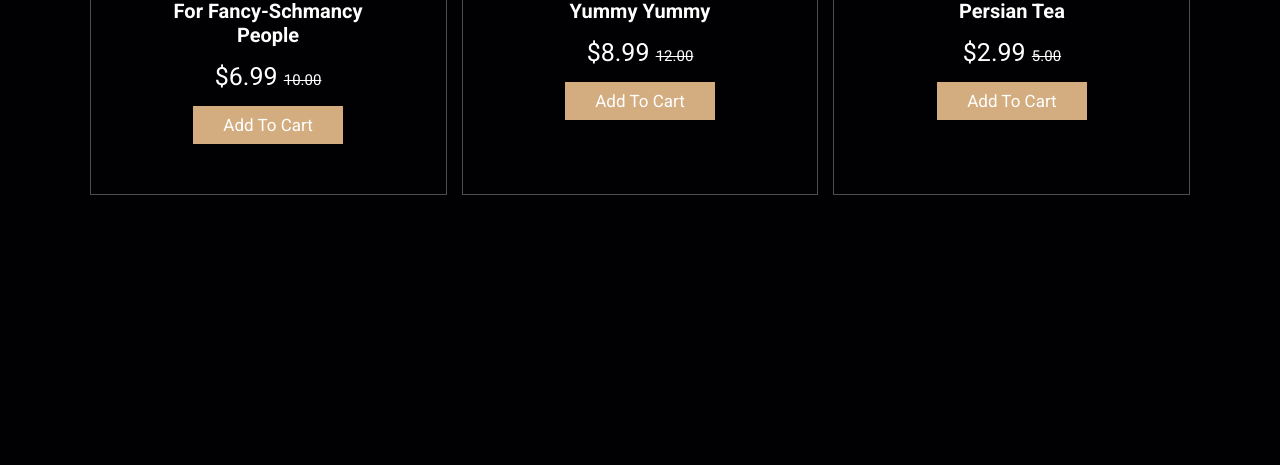
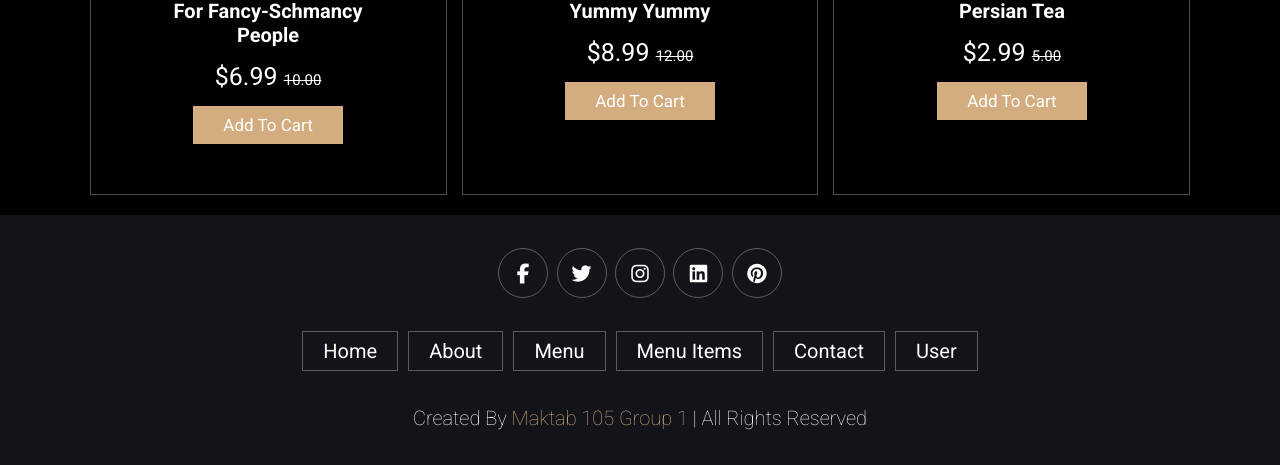
Before and after one commit to FATEMEHAG79/Maktab105_DjangoCafe_Group1, a Django app: template templates/index.html in a window 1280 px wide. Shown: the part 1416-1881 px from the top of the page. Before the commit the page ends 1611 px from the top, so only its background shows below. Run offline with Django 5.2, Linux system fonts and the light colour scheme; the template is opened without the code that fills it, so the values that code supplies are empty; parts of the project's set-up code (start-up, migrations or seed data) failed here and were passed over.

Commit message:
Implemented HTML structure for the footer section including social media links and navigation links. Styled the footer section background, social links, navigation links, and credit text using CSS.

```diff
--- a/templates/index.html
+++ b/templates/index.html
@@ -24,9 +24,9 @@
             <a href="#home">home</a>
             <a href="#about">about</a>
             <a href="#menu">menu</a>
-            <a href="#menuitems">menuitems</a>
+            <a href="#menuitems">menu-items</a>
             <a href="#contact">contact</a>
-            <a href="#home">home</a>
+            <a href="#user">user</a>
         </nav>
 
         <div class="icons">
@@ -104,6 +104,38 @@
         </div>
     </section>
     <!-- menu section ends -->
+
+    <!-- Menu Items section starts -->
+    <!-- Menu Items section ends -->
+
+    <!-- conatct section starts -->
+    <!-- contact section ends -->
+
+    <!-- User section starts -->
+    <!-- User section ends -->
+
+    <!-- footer section starts -->
+    <section class="footer">
+        <div class="share">
+            <a href="#" class="fab fa-facebook-f"></a>
+            <a href="#" class="fab fa-twitter"></a>
+            <a href="#" class="fab fa-instagram"></a>
+            <a href="#" class="fab fa-linkedin"></a>
+            <a href="#" class="fab fa-pinterest"></a>
+        </div>
+
+        <div class="links">
+            <a href="#">home</a>
+            <a href="#">about</a>
+            <a href="#">menu</a>
+            <a href="#">menu items</a>
+            <a href="#">contact</a>
+            <a href="#">user</a>
+        </div>
+
+        <div class="credit">Created by <span>Maktab 105 Group 1</span> | all rights reserved</div>
+    </section>
+    <!-- footer section ends -->
     <!-- custom js file link -->
     <script src="app.js"></script>
 </body>
--- a/templates/style.css
+++ b/templates/style.css
@@ -226,6 +226,62 @@ background: #fff;
     color:var(--black);
 }
 
+.footer{
+    background: #13131a;
+    text-align: center;
+}
+
+.footer .share{
+    padding: 1rem 0;
+}
+
+.footer .share a{
+    height: 5rem;
+    width: 5rem;
+    line-height: 5rem;
+    font-size: 2rem;
+    color: #fff;
+    border:var(--border);
+    margin: .3rem;
+    border-radius: 50%;
+}
+
+.footer .share a:hover{
+    background-color: var(--main-color);
+
+}
+
+.footer .links{
+    display: flex;
+    justify-content: center;
+    flex-wrap: wrap;
+    padding: 2rem 0;
+    gap: 1rem;
+}
+
+.footer .links a{
+    padding: .7rem 2rem;
+    color: #fff;
+    border: var(--border);
+    font-size: 2rem;
+}
+
+.footer .links a:hover{
+    background-color: var(--main-color);
+}
+
+.footer .credit{
+    font-size: 2rem;
+    color: #fff;
+    font-weight: lighter;
+    padding: 1.5rem;
+
+}
+
+.footer .credit span{
+    color: var(--main-color);
+}
+
 /* media queries */
 @media (max-width:991px) {
 
```
